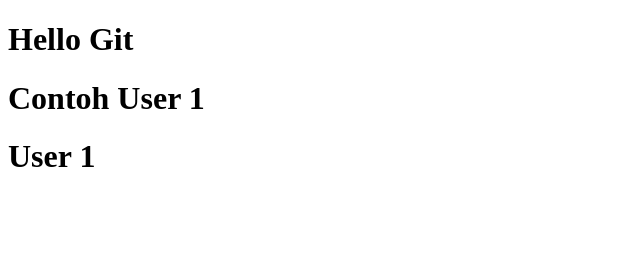
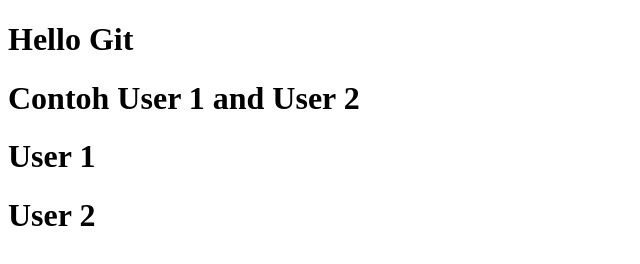
Before and after one commit to yuralogi/belajar-git-remote, a plain HTML site: page index.html in a window 1280 px wide. Shown: the whole page, without its empty margins (0-640 px from the left). Drawn offline with Linux system fonts and the light colour scheme.

Commit message:
fix conlict index.html

```diff
--- a/index.html
+++ b/index.html
@@ -10,8 +10,10 @@
 
 <body>
     <h1>Hello Git</h1>
-    <h1>Contoh User 1</h1>
+    <h1>Contoh User 1 and User 2</h1>
     <h1>User 1</h1>
+    <h1>User 2</h1>
+
 </body>
 
 </html>
```
